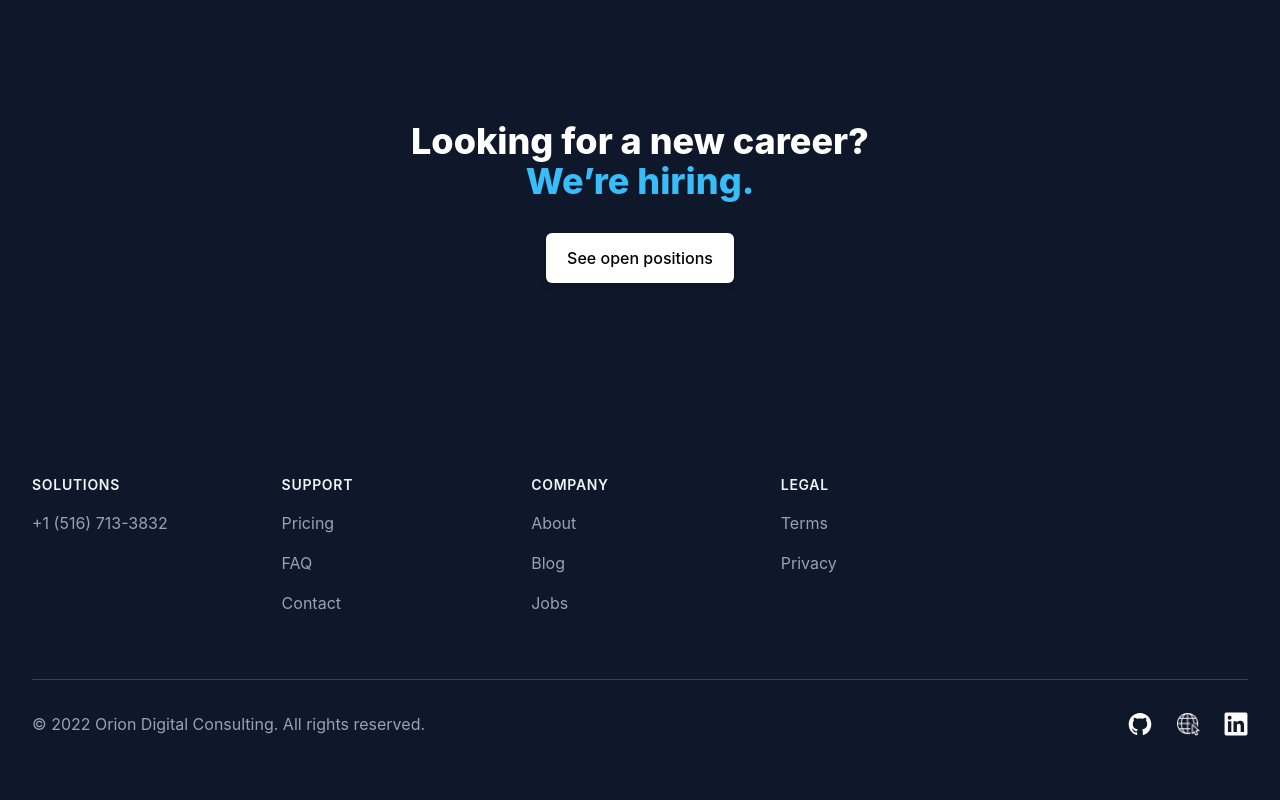
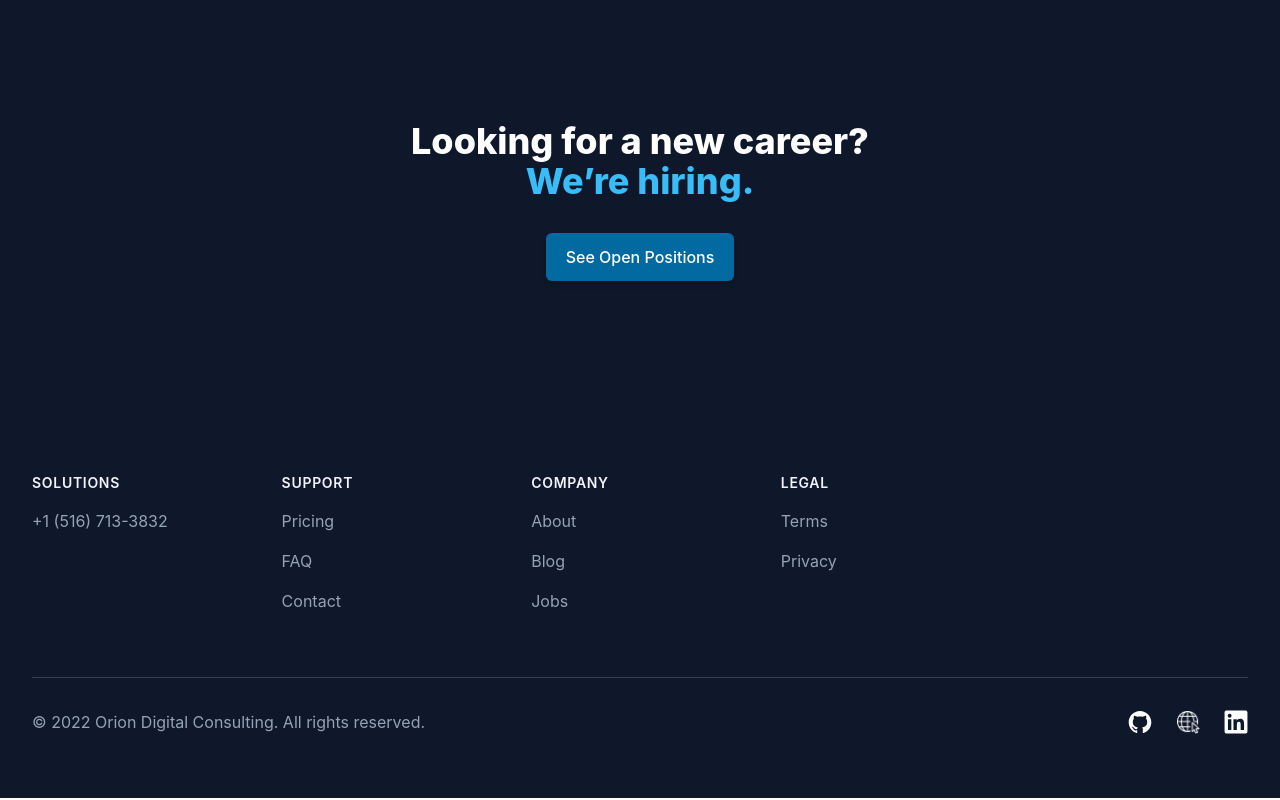
Before and after one commit to alexchamorro0x/orion, a React (Create React App) app: page /contact in a window 1280 px wide. Shown: the part 1040-1840 px from the top of the page. Built offline with nearby package versions, Linux system fonts and the light colour scheme.

Commit message:
fix warnings

```diff
--- a/src/components/backtotop/BackToTop.js
+++ b/src/components/backtotop/BackToTop.js
@@ -26,7 +26,7 @@ function BackToTop() {
   return (
     <div
       style={{ display: visible ? "inline" : "none" }}
-      className="backToTop"
+      className="backToTop shadow"
       onClick={scrollToTop}
     >
       <svg
--- a/src/components/footer/Footer.js
+++ b/src/components/footer/Footer.js
@@ -33,7 +33,7 @@ const navigation = {
     },
     {
       name: "Portfolio",
-      href: "https://orion-dc.netlify.app/",
+      href: "https://alexchamorro0x.github.io/",
       icon: Portfolio,
     },
     {
--- a/src/core-ui/index.css
+++ b/src/core-ui/index.css
@@ -35,7 +35,6 @@ header {
   cursor: pointer;
   transition: 0.5s;
   border-radius: 50%;
-  box-shadow: gray 0px 0px 1px 1px;
   color: #0369a1;
 }
 
--- a/src/index.js
+++ b/src/index.js
@@ -7,10 +7,6 @@ import reportWebVitals from "./reportWebVitals";
 
 const container = document.getElementById("root");
 const root = createRoot(container);
-root.render(
-  <React.StrictMode>
-    <App />
-  </React.StrictMode>
-);
+root.render(<App />);
 
 reportWebVitals();
--- a/src/routes/contact/CareerCta.js
+++ b/src/routes/contact/CareerCta.js
@@ -12,9 +12,9 @@ export default function CareerCta() {
         <Link
           onClick={ResetLocation}
           to="/jobs"
-          className="mt-8 w-full inline-flex items-center justify-center py-3 px-5 bg-white border border-transparent rounded-md shadow-md text-base font-medium text-grape-600 hover:bg-grape-50 sm:w-auto"
+          className="mt-8 w-full inline-flex items-center justify-center py-3 px-5 bg-sky-700 rounded-md shadow-md text-base font-medium text-white hover:bg-sky-600 sm:w-auto"
         >
-          See open positions
+          See Open Positions
         </Link>
       </section>
     </article>
--- a/src/routes/sign-up/SignUpForm.js
+++ b/src/routes/sign-up/SignUpForm.js
@@ -46,12 +46,12 @@ export default function SignUpForm() {
           />
         </section>
         <section>
-          <label htmlFor="password" className="sr-only">
+          <label htmlFor="repeat-password" className="sr-only">
             Reapeat password
           </label>
           <input
-            id="password"
-            name="password"
+            id="repeat-password"
+            name="repeat-password"
             type="password"
             autoComplete="current-password"
             required
```
